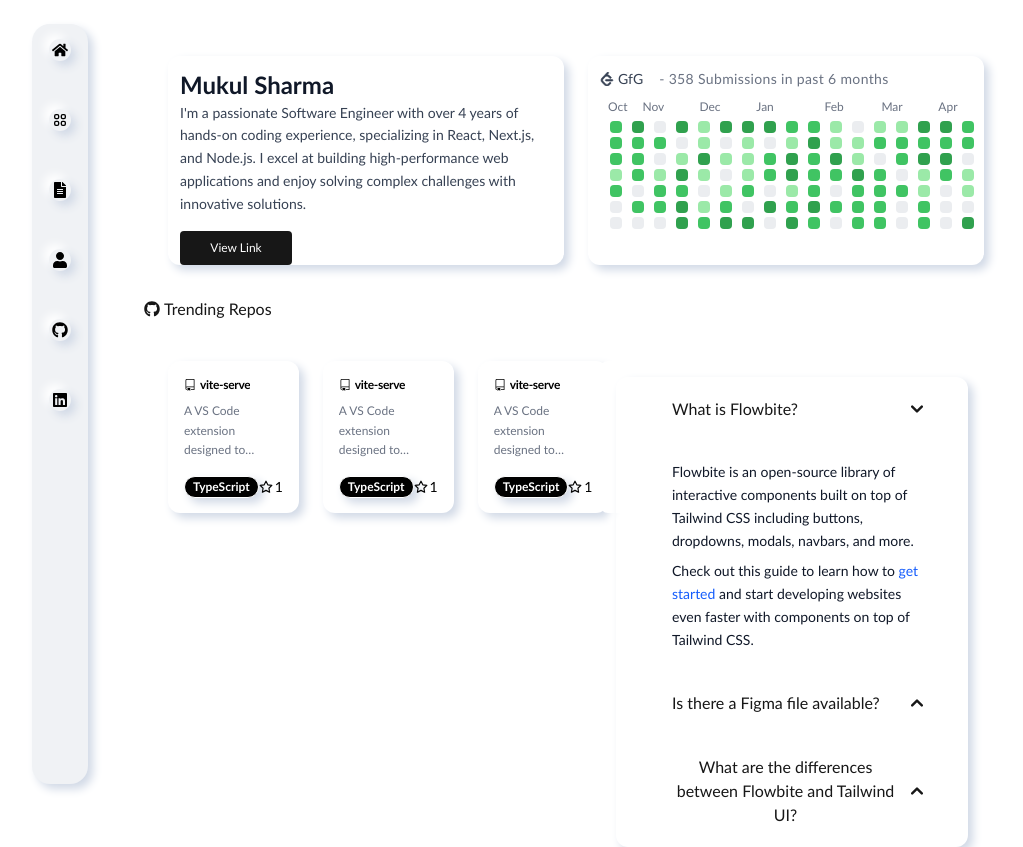
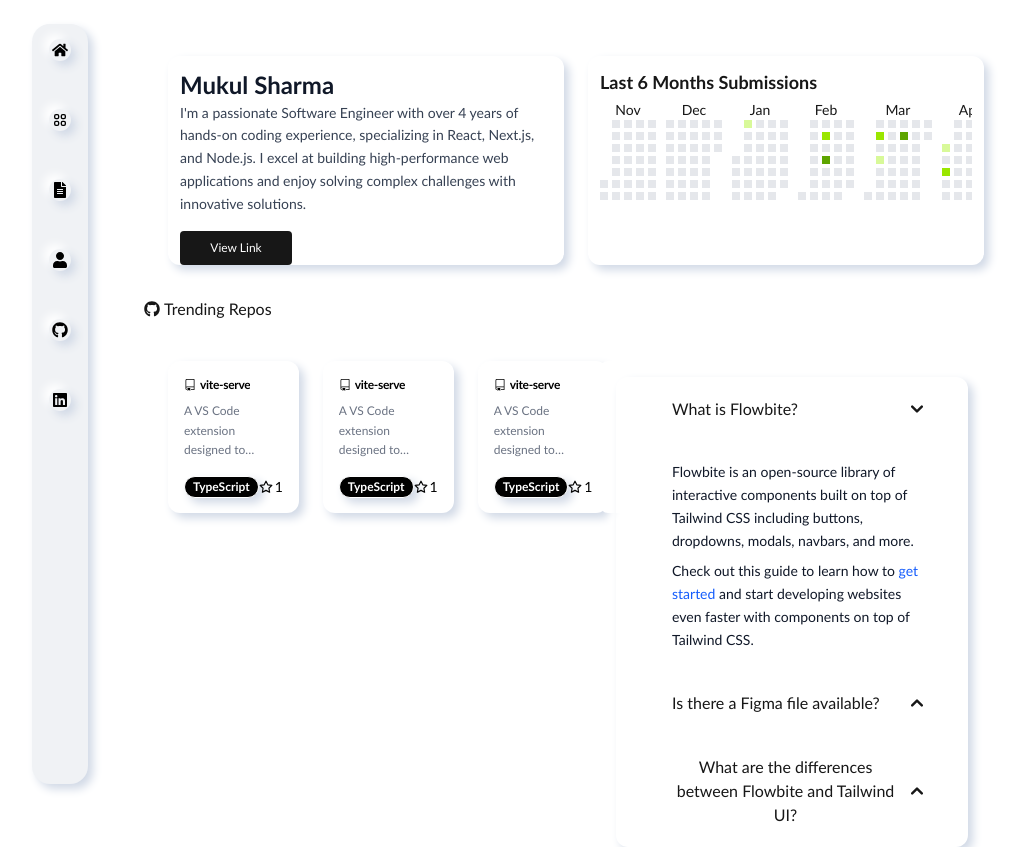
Before and after one commit to mukul9627/Portfolio-Web, a Next.js app: page /Home in a window 1280 px wide. Shown: the whole page, without its empty margins (144-1167 px from the left). Built offline with nearby package versions, Linux system fonts and the light colour scheme.

Commit message:
add SubmissionHeatmap component and install related dependencies

```diff
--- a/package.json
+++ b/package.json
@@ -12,8 +12,10 @@
     "date-fns": "^4.1.0",
     "next": "15.3.0",
     "react": "^19.0.0",
+    "react-calendar-heatmap": "^1.10.0",
     "react-dom": "^19.0.0",
-    "react-icons": "^5.5.0"
+    "react-icons": "^5.5.0",
+    "react-tooltip": "^5.28.1"
   },
   "devDependencies": {
     "@eslint/eslintrc": "^3",
--- a/src/component/Card/card.tsx
+++ b/src/component/Card/card.tsx
@@ -2,29 +2,9 @@
 import React from "react";
 import { format } from "date-fns";
 import "@/component/Card/card.css";
-import "@/app/globals.css"
-import Accordion from "@/component/AccordionItem/Accordion"
-
-function generateChartData() {
-  const today = new Date();
-  const data = [];
-  for (let i = 0; i < 180; i++) {
-    const date = new Date(today);
-    date.setDate(today.getDate() - i);
-    data.unshift({
-      date: date.toISOString().split("T")[0],
-      count: Math.floor(Math.random() * 5),
-    });
-  }
-  return data;
-}
-
-function getColor(count: number) {
-  if (count === 0) return "#ebedf0";
-  if (count < 2) return "#9be9a8";
-  if (count < 4) return "#40c463";
-  return "#30a14e";
-}
+import "@/app/globals.css";
+import Accordion from "@/component/AccordionItem/Accordion";
+import SubmissionHeatmap from "@/component/SubmissionHeatmap";
 
 type CardProps = {
   name: string;
@@ -33,44 +13,11 @@
 };
 
 const Card: React.FC<CardProps> = ({ name, description, buttonLink }) => {
-  const data = generateChartData();
-  const weeks: { date: string; count: number }[][] = [];
-
-  for (let i = 0; i < data.length; i += 7) {
-    weeks.push(data.slice(i, i + 7));
-  }
-
-  const totalSubmissions = data.reduce((sum, d) => sum + d.count, 0);
-
-  const monthLabels: { name: string; width: number }[] = [];
-  let currentMonth = "";
-  let count = 0;
-
-  weeks.forEach((week) => {
-    const firstDay = week[0];
-    const month = format(new Date(firstDay.date), "MMM");
-
-    if (month !== currentMonth) {
-      if (currentMonth !== "") {
-        monthLabels[monthLabels.length - 1].width = count;
-      }
-      monthLabels.push({ name: month, width: 1 });
-      currentMonth = month;
-      count = 1;
-    } else {
-      count++;
-    }
-  });
-
-  if (monthLabels.length) {
-    monthLabels[monthLabels.length - 1].width = count;
-  }
-
   return (
     <>
-      <div className="flex flex-col lg:flex-row gap-6 bg-white rounded-lg p-6 w-[90%] ">
+      <div className="flex flex-col lg:flex-row gap-6 bg-white rounded-lg p-6 w-[90%]">
   {/* Left Column - Info */}
-        <div className="flex-1 card-shadow shadow">
+  <div className="flex-1 min-w-0 h-fit card-shadow shadow p-4">
     <h3 className="text-xl font-semibold text-gray-900">{name}</h3>
     <p className="text-gray-700">{description}</p>
     <div className="card-view-like">
@@ -83,61 +30,30 @@
     </div>
   </div>
 
-        {/* Right Column 1 - Heatmap */}
-        <div className="flex-1 overflow-x-auto card-shadow">
-          {/* Label Row */}
+  {/* Right Column - Submission Heatmap */}
+  <div className="flex-1 min-w-0 card-shadow shadow p-4 overflow-auto">
     <div className="flex items-center mb-2">
-            <p className="flex items-center mr-4 text-sm font-medium text-gray-700">
+      <SubmissionHeatmap />
+    </div>
+  </div>
+</div>
+
+      <h2 className="flex items-center mt-2 mb-4">
         <svg
-                className="mr-1"
           stroke="currentColor"
           fill="currentColor"
-                viewBox="0 0 24 24"
+          stroke-width="0"
+          viewBox="0 0 496 512"
+          className="mr-1"
           height="1em"
           width="1em"
           xmlns="http://www.w3.org/2000/svg"
         >
-                <path d="M13.483 0a1.374 1.374 0 0 0-.961.438L7.116 6.226l-3.854 4.126a5.266 5.266 0 0 0-1.209 2.104 5.35 5.35 0 0 0-.125.513 5.527 5.527 0 0 0 .062 2.362 5.83 5.83 0 0 0 .349 1.017 5.938 5.938 0 0 0 1.271 1.818l4.277 4.193.039.038c2.248 2.165 5.852 2.133 8.063-.074l2.396-2.392c.54-.54.54-1.414.003-1.955a1.378 1.378 0 0 0-1.951-.003l-2.396 2.392a3.021 3.021 0 0 1-4.205.038l-.02-.019-4.276-4.193c-.652-.64-.972-1.469-.948-2.263a2.68 2.68 0 0 1 .066-.523 2.545 2.545 0 0 1 .619-1.164L9.13 8.114c1.058-1.134 3.204-1.27 4.43-.278l3.501 2.831c.593.48 1.461.387 1.94-.207a1.384 1.384 0 0 0-.207-1.943l-3.5-2.831c-.8-.647-1.766-1.045-2.774-1.202l2.015-2.158A1.384 1.384 0 0 0 13.483 0zm-2.866 12.815a1.38 1.38 0 0 0-1.38 1.382 1.38 1.38 0 0 0 1.38 1.382H20.79a1.38 1.38 0 0 0 1.38-1.382 1.38 1.38 0 0 0-1.38-1.382z" />
-              </svg>
-              GfG
-            </p>
-            <p className="text-gray-500 text-sm tracking-wide">
-              - {totalSubmissions} Submissions in past 6 months
-            </p>
-          </div>
-
-          {/* Month Labels */}
-          <div className="flex text-xs text-gray-500 mb-1 ml-2 gap-3">
-            {monthLabels.map((month, idx) => (
-              <div key={idx} style={{ width: `${month.width * 12}px` }}>
-                {month.name}
-              </div>
-            ))}
-          </div>
-
-          {/* Heatmap Grid */}
-          <div className="grid grid-flow-col auto-cols-max gap-x-1.5 px-2 mb-2">
-            {weeks.map((week, wi) => (
-              <div key={wi} className="flex flex-col">
-                {week.map((day, di) => (
-                  <div
-                    key={di}
-                    title={`${day.count} submissions on ${day.date}`}
-                    className="w-3 h-3 rounded-sm m-0.5"
-                    style={{ backgroundColor: getColor(day.count) }}
-                  />
-                ))}
-              </div>
-            ))}
-          </div>
-        </div>
-      </div>
-      <h2 className="flex items-center mt-2 mb-4">
-        <svg stroke="currentColor" fill="currentColor" stroke-width="0" viewBox="0 0 496 512" className="mr-1" height="1em" width="1em" xmlns="http://www.w3.org/2000/svg"><path d="M165.9 397.4c0 2-2.3 3.6-5.2 3.6-3.3.3-5.6-1.3-5.6-3.6 0-2 2.3-3.6 5.2-3.6 3-.3 5.6 1.3 5.6 3.6zm-31.1-4.5c-.7 2 1.3 4.3 4.3 4.9 2.6 1 5.6 0 6.2-2s-1.3-4.3-4.3-5.2c-2.6-.7-5.5.3-6.2 2.3zm44.2-1.7c-2.9.7-4.9 2.6-4.6 4.9.3 2 2.9 3.3 5.9 2.6 2.9-.7 4.9-2.6 4.6-4.6-.3-1.9-3-3.2-5.9-2.9zM244.8 8C106.1 8 0 113.3 0 252c0 110.9 69.8 205.8 169.5 239.2 12.8 2.3 17.3-5.6 17.3-12.1 0-6.2-.3-40.4-.3-61.4 0 0-70 15-84.7-29.8 0 0-11.4-29.1-27.8-36.6 0 0-22.9-15.7 1.6-15.4 0 0 24.9 2 38.6 25.8 21.9 38.6 58.6 27.5 72.9 20.9 2.3-16 8.8-27.1 16-33.7-55.9-6.2-112.3-14.3-112.3-110.5 0-27.5 7.6-41.3 23.6-58.9-2.6-6.5-11.1-33.3 2.6-67.9 20.9-6.5 69 27 69 27 20-5.6 41.5-8.5 62.8-8.5s42.8 2.9 62.8 8.5c0 0 48.1-33.6 69-27 13.7 34.7 5.2 61.4 2.6 67.9 16 17.7 25.8 31.5 25.8 58.9 0 96.5-58.9 104.2-114.8 110.5 9.2 7.9 17 22.9 17 46.4 0 33.7-.3 75.4-.3 83.6 0 6.5 4.6 14.4 17.3 12.1C428.2 457.8 496 362.9 496 252 496 113.3 383.5 8 244.8 8zM97.2 352.9c-1.3 1-1 3.3.7 5.2 1.6 1.6 3.9 2.3 5.2 1 1.3-1 1-3.3-.7-5.2-1.6-1.6-3.9-2.3-5.2-1zm-10.8-8.1c-.7 1.3.3 2.9 2.3 3.9 1.6 1 3.6.7 4.3-.7.7-1.3-.3-2.9-2.3-3.9-2-.6-3.6-.3-4.3.7zm32.4 35.6c-1.6 1.3-1 4.3 1.3 6.2 2.3 2.3 5.2 2.6 6.5 1 1.3-1.3.7-4.3-1.3-6.2-2.2-2.3-5.2-2.6-6.5-1zm-11.4-14.7c-1.6 1-1.6 3.6 0 5.9 1.6 2.3 4.3 3.3 5.6 2.3 1.6-1.3 1.6-3.9 0-6.2-1.4-2.3-4-3.3-5.6-2z"></path>
-      </svg> Trending Repos</h2>
+          <path d="M165.9 397.4c0 2-2.3 3.6-5.2 3.6-3.3.3-5.6-1.3-5.6-3.6 0-2 2.3-3.6 5.2-3.6 3-.3 5.6 1.3 5.6 3.6zm-31.1-4.5c-.7 2 1.3 4.3 4.3 4.9 2.6 1 5.6 0 6.2-2s-1.3-4.3-4.3-5.2c-2.6-.7-5.5.3-6.2 2.3zm44.2-1.7c-2.9.7-4.9 2.6-4.6 4.9.3 2 2.9 3.3 5.9 2.6 2.9-.7 4.9-2.6 4.6-4.6-.3-1.9-3-3.2-5.9-2.9zM244.8 8C106.1 8 0 113.3 0 252c0 110.9 69.8 205.8 169.5 239.2 12.8 2.3 17.3-5.6 17.3-12.1 0-6.2-.3-40.4-.3-61.4 0 0-70 15-84.7-29.8 0 0-11.4-29.1-27.8-36.6 0 0-22.9-15.7 1.6-15.4 0 0 24.9 2 38.6 25.8 21.9 38.6 58.6 27.5 72.9 20.9 2.3-16 8.8-27.1 16-33.7-55.9-6.2-112.3-14.3-112.3-110.5 0-27.5 7.6-41.3 23.6-58.9-2.6-6.5-11.1-33.3 2.6-67.9 20.9-6.5 69 27 69 27 20-5.6 41.5-8.5 62.8-8.5s42.8 2.9 62.8 8.5c0 0 48.1-33.6 69-27 13.7 34.7 5.2 61.4 2.6 67.9 16 17.7 25.8 31.5 25.8 58.9 0 96.5-58.9 104.2-114.8 110.5 9.2 7.9 17 22.9 17 46.4 0 33.7-.3 75.4-.3 83.6 0 6.5 4.6 14.4 17.3 12.1C428.2 457.8 496 362.9 496 252 496 113.3 383.5 8 244.8 8zM97.2 352.9c-1.3 1-1 3.3.7 5.2 1.6 1.6 3.9 2.3 5.2 1 1.3-1 1-3.3-.7-5.2-1.6-1.6-3.9-2.3-5.2-1zm-10.8-8.1c-.7 1.3.3 2.9 2.3 3.9 1.6 1 3.6.7 4.3-.7.7-1.3-.3-2.9-2.3-3.9-2-.6-3.6-.3-4.3.7zm32.4 35.6c-1.6 1.3-1 4.3 1.3 6.2 2.3 2.3 5.2 2.6 6.5 1 1.3-1.3.7-4.3-1.3-6.2-2.2-2.3-5.2-2.6-6.5-1zm-11.4-14.7c-1.6 1-1.6 3.6 0 5.9 1.6 2.3 4.3 3.3 5.6 2.3 1.6-1.3 1.6-3.9 0-6.2-1.4-2.3-4-3.3-5.6-2z"></path>
+        </svg>{" "}
+        Trending Repos
+      </h2>
       <div className="flex flex-col lg:flex-row gap-6 bg-white rounded-lg p-6 w-[90%]">
-        {/* Left Column - Grid of Cards */}
-
         <div className="flex flex-col sm:flex-row gap-6 w-full sm:w-1/2 lg:w-[50%] h-[9.5rem]">
           {/* Card 1 */}
           <div className="p-4 rounded-lg bg-white shadow w-full sm:w-1/3">
@@ -307,7 +223,7 @@
 
         <div className="flex flex-col sm:flex-row gap-6 w-full sm:w-1/2 lg:w-[50%] h-[9.5rem]">
           <div className="p-4 rounded-lg bg-white  w-full h-full">
-    <Accordion/>
+            <Accordion />
           </div>
         </div>
       </div>
--- /dev/null
+++ b/src/component/SubmissionHeatmap.tsx
@@ -0,0 +1,102 @@
+"use client";
+
+import {
+  eachDayOfInterval,
+  startOfMonth,
+  endOfMonth,
+  subMonths,
+  format,
+  getDay,
+  isSameMonth,
+  isSameDay,
+  startOfWeek,
+  endOfWeek,
+} from "date-fns";
+
+// Simulated data: Map of date => submission count
+const submissionMap: Record<string, number> = {
+  "2025-01-05": 1,
+  "2025-02-10": 2,
+  "2025-02-12": 3,
+  "2025-03-03": 2,
+  "2025-03-05": 1,
+  "2025-03-17": 3,
+  "2025-04-01": 1,
+  "2025-04-03": 2,
+  "2025-04-20": 1,
+};
+
+const getColor = (count: number) => {
+  if (!count) return "bg-gray-200";
+  if (count === 1) return "bg-lime-200";
+  if (count === 2) return "bg-lime-400";
+  return "bg-lime-600";
+};
+
+export default function CalendarHeatmap() {
+  const today = new Date();
+
+  // Get last 6 months including current month
+  const months = Array.from({ length: 6 }, (_, i) =>
+    subMonths(today, 5 - i) // e.g. Nov to Apr if today is April
+  );
+
+  return (
+    <div className="overflow-x-auto">
+      <h2 className="text-lg font-semibold mb-1">Last 6 Months Submissions</h2>
+      <div className="flex space-x-6">
+        {months.map((monthDate, index) => {
+          const start = startOfWeek(startOfMonth(monthDate), { weekStartsOn: 0 });
+          const end = endOfWeek(endOfMonth(monthDate), { weekStartsOn: 0 });
+          const days = eachDayOfInterval({ start, end });
+
+          const weeks: (Date | null)[][] = [];
+          let currentWeek: (Date | null)[] = [];
+
+          days.forEach((date, i) => {
+            if (getDay(date) === 0 && currentWeek.length > 0) {
+              weeks.push(currentWeek);
+              currentWeek = [];
+            }
+            currentWeek.push(date);
+            if (i === days.length - 1) {
+              weeks.push(currentWeek);
+            }
+          });
+
+          return (
+            <div key={index} className="text-center mr-[10px]">
+              <div className="mb-.1 text-sm font-medium">
+                {format(monthDate, "MMM")}
+              </div>
+              <div className="flex flex-col space-y-1">
+                {/* Render 7 rows (Sun to Sat) */}
+                {Array.from({ length: 7 }).map((_, dayIndex) => (
+                  <div key={dayIndex} className="flex space-x-1">
+                    {weeks.map((week, weekIndex) => {
+                      const day = week[dayIndex];
+                      const dateStr = day ? format(day, "yyyy-MM-dd") : "";
+                      const count = day && isSameMonth(day, monthDate)
+                        ? submissionMap[dateStr] || 0
+                        : null;
+
+                      return (
+                        <div
+                          key={weekIndex}
+                          className={`w-2 h-2 rounded-none ${
+                            count !== null ? getColor(count) : "bg-transparent"
+                          }`}
+                          title={day && isSameMonth(day, monthDate) ? `${dateStr}: ${count} submissions` : ""}
+                        />
+                      );
+                    })}
+                  </div>
+                ))}
+              </div>
+            </div>
+          );
+        })}
+      </div>
+    </div>
+  );
+}
```
Also changed, not shown: 1 other file (tests, documents, lock files or other folders). Lines whose indentation alone changed are shown as unchanged.
